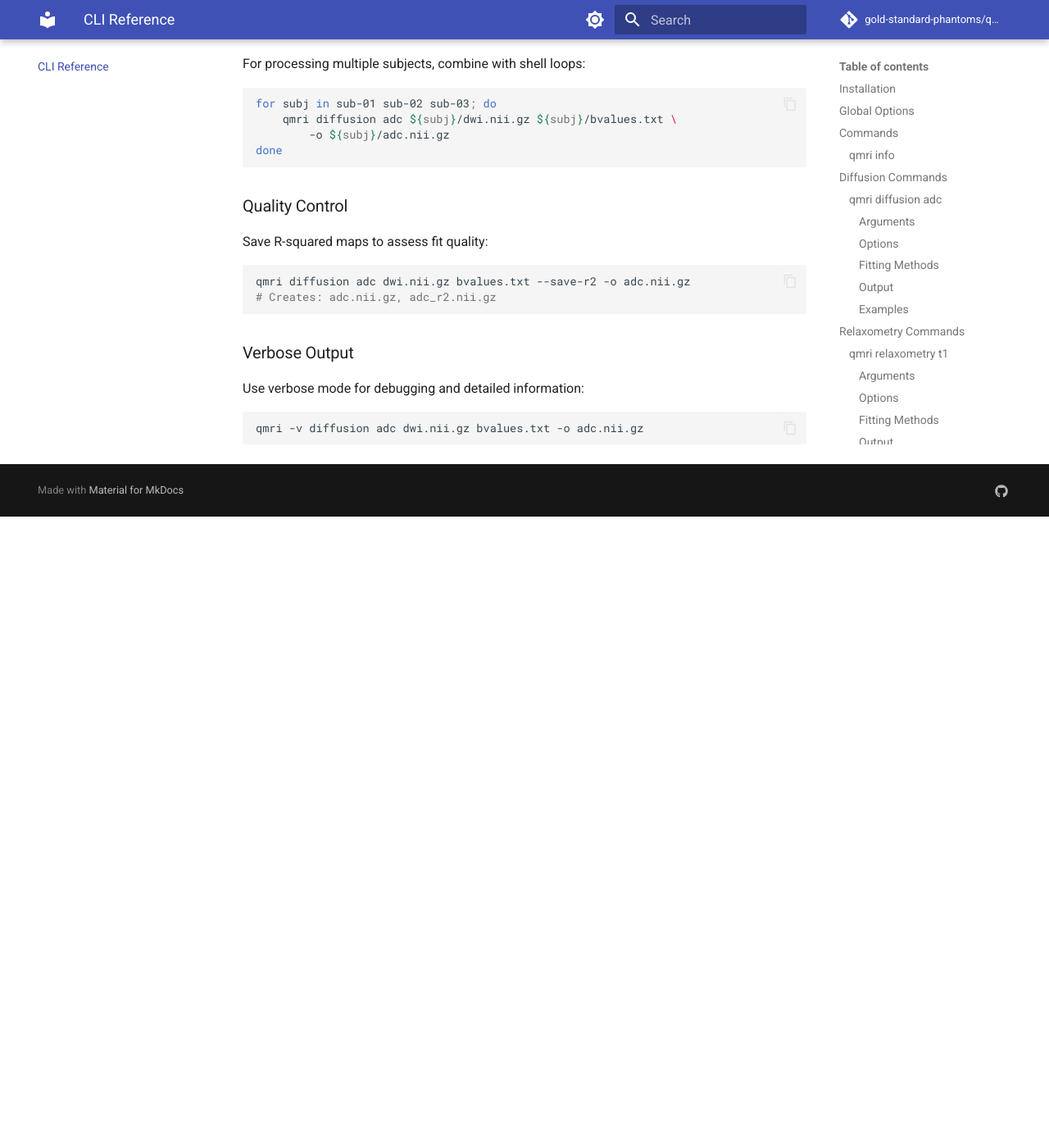
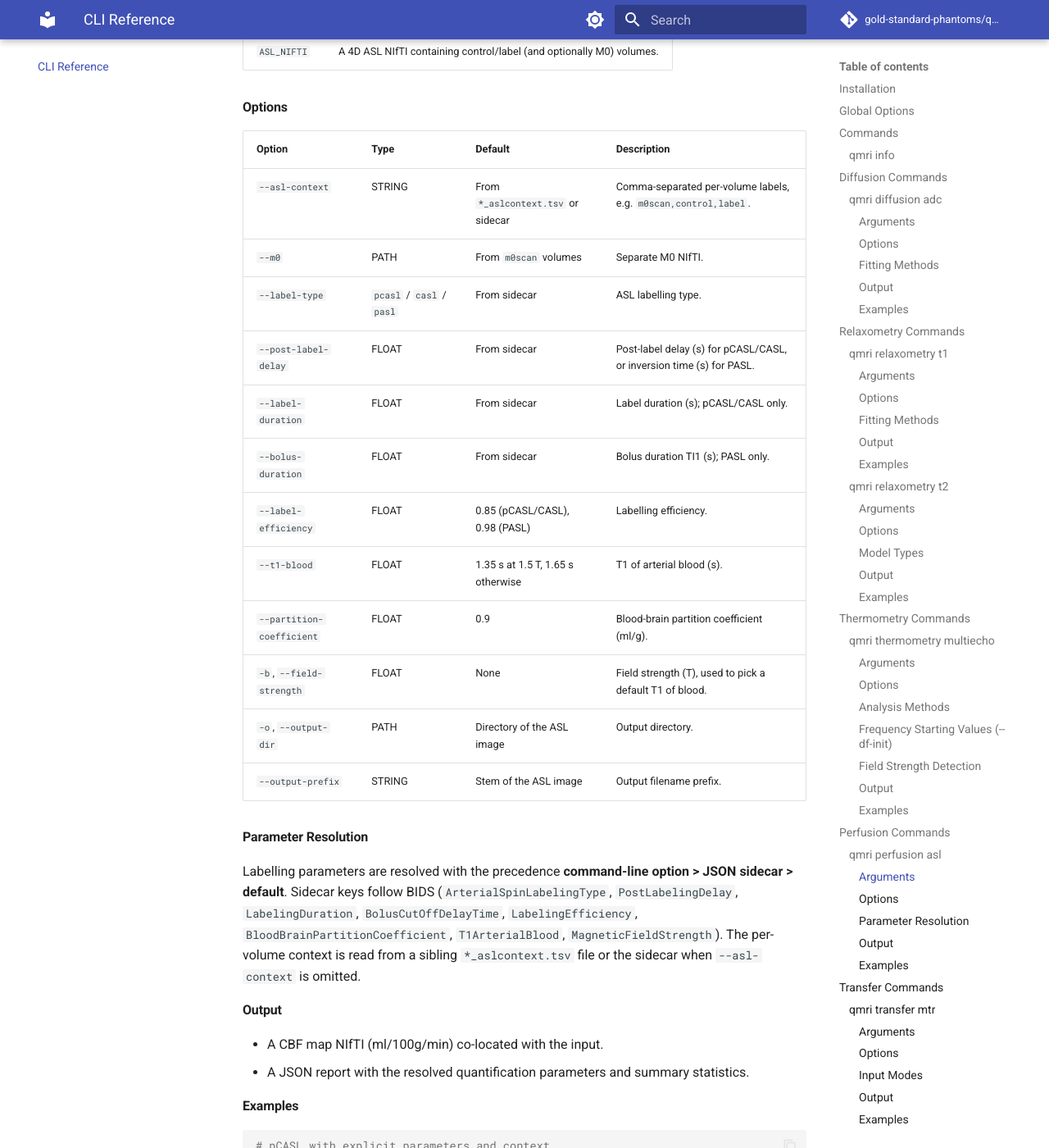
Before and after one commit to gold-standard-phantoms/qmri, an MkDocs documentation site: the page built from docs/cli.md, in a window 1280 px wide and 1400 px high, scrolled down 8346 px. Shown: the whole window at 82% size. Built offline with MkDocs 1.6.1 and Material for MkDocs 9.7.7, drawn with Linux system fonts in a browser that asks for light colours; comment, search, counter and statistics services are not loaded; before the commit the page ends 8976 px from its top, so only the background shows below that; some of the changed text lies outside the part shown.

Commit message:
docs: document MTR and ASL pipelines and CLI commands
Add the MTR and ASL pipelines to the pipelines API reference and add 'qmri perfusion asl' and 'qmri transfer mtr' to the CLI reference.

````diff
--- a/docs/cli.md
+++ b/docs/cli.md
@@ -291,6 +291,123 @@ qmri thermometry multiecho block1.nii.gz block2.nii.gz \
 
 ---
 
+## Perfusion Commands
+
+### `qmri perfusion asl`
+
+Quantify cerebral blood flow (CBF) from an arterial spin labelling (ASL) image
+using the White Paper consensus equations. This command wraps the
+[`qmri.pipelines.perfusion`](api/pipelines.md) pipeline.
+
+```bash
+qmri perfusion asl ASL_NIFTI [OPTIONS]
+```
+
+#### Arguments
+
+| Argument | Description |
+|----------|-------------|
+| `ASL_NIFTI` | A 4D ASL NIfTI containing control/label (and optionally M0) volumes. |
+
+#### Options
+
+| Option | Type | Default | Description |
+|--------|------|---------|-------------|
+| `--asl-context` | STRING | From `*_aslcontext.tsv` or sidecar | Comma-separated per-volume labels, e.g. `m0scan,control,label`. |
+| `--m0` | PATH | From `m0scan` volumes | Separate M0 NIfTI. |
+| `--label-type` | `pcasl` / `casl` / `pasl` | From sidecar | ASL labelling type. |
+| `--post-label-delay` | FLOAT | From sidecar | Post-label delay (s) for pCASL/CASL, or inversion time (s) for PASL. |
+| `--label-duration` | FLOAT | From sidecar | Label duration (s); pCASL/CASL only. |
+| `--bolus-duration` | FLOAT | From sidecar | Bolus duration TI1 (s); PASL only. |
+| `--label-efficiency` | FLOAT | 0.85 (pCASL/CASL), 0.98 (PASL) | Labelling efficiency. |
+| `--t1-blood` | FLOAT | 1.35 s at 1.5 T, 1.65 s otherwise | T1 of arterial blood (s). |
+| `--partition-coefficient` | FLOAT | 0.9 | Blood-brain partition coefficient (ml/g). |
+| `-b`, `--field-strength` | FLOAT | None | Field strength (T), used to pick a default T1 of blood. |
+| `-o`, `--output-dir` | PATH | Directory of the ASL image | Output directory. |
+| `--output-prefix` | STRING | Stem of the ASL image | Output filename prefix. |
+
+#### Parameter Resolution
+
+Labelling parameters are resolved with the precedence
+**command-line option > JSON sidecar > default**. Sidecar keys follow BIDS
+(`ArterialSpinLabelingType`, `PostLabelingDelay`, `LabelingDuration`,
+`BolusCutOffDelayTime`, `LabelingEfficiency`, `BloodBrainPartitionCoefficient`,
+`T1ArterialBlood`, `MagneticFieldStrength`). The per-volume context is read from
+a sibling `*_aslcontext.tsv` file or the sidecar when `--asl-context` is omitted.
+
+#### Output
+
+- A CBF map NIfTI (ml/100g/min) co-located with the input.
+- A JSON report with the resolved quantification parameters and summary statistics.
+
+#### Examples
+
+```bash
+# pCASL with explicit parameters and context
+qmri perfusion asl asl.nii.gz --label-type pcasl \
+    --post-label-delay 1.8 --label-duration 1.8 \
+    --asl-context m0scan,control,label -o results/
+
+# Parameters and context read from the BIDS sidecar / aslcontext.tsv
+qmri perfusion asl sub-01_asl.nii.gz -o results/
+
+# PASL with a separate M0 image
+qmri perfusion asl asl.nii.gz --m0 m0.nii.gz --label-type pasl \
+    --post-label-delay 1.8 --bolus-duration 0.8 -o results/
+```
+
+---
+
+## Transfer Commands
+
+### `qmri transfer mtr`
+
+Calculate a magnetisation transfer ratio (MTR) map from images acquired with and
+without bound-pool saturation. This command wraps the
+[`qmri.pipelines.transfer`](api/pipelines.md) pipeline.
+
+```bash
+qmri transfer mtr SATURATED [OPTIONS]
+```
+
+#### Arguments
+
+| Argument | Description |
+|----------|-------------|
+| `SATURATED` | The image acquired with bound-pool saturation. In combined mode, a 4D file whose last axis holds two volumes ordered `[unsaturated, saturated]`. |
+
+#### Options
+
+| Option | Type | Default | Description |
+|--------|------|---------|-------------|
+| `-u`, `--unsaturated` | PATH | None | Image without bound-pool saturation. Omit to use combined mode. |
+| `-o`, `--output-dir` | PATH | Directory of the `SATURATED` image | Output directory. |
+| `--output-prefix` | STRING | Stem of the `SATURATED` image | Output filename prefix. |
+
+#### Input Modes
+
+- **Separate** (`--unsaturated` given): two individual NIfTI images of the same
+  shape and affine.
+- **Combined** (`--unsaturated` omitted): a single 4D NIfTI whose last axis holds
+  two volumes ordered `[unsaturated, saturated]`.
+
+#### Output
+
+- An MTR map NIfTI in percentage units (pu), co-located with the input.
+- A JSON report with summary statistics over the valid voxels.
+
+#### Examples
+
+```bash
+# Separate saturated and unsaturated images
+qmri transfer mtr sat.nii.gz -u nosat.nii.gz -o results/
+
+# A single 4D file ordered [unsaturated, saturated]
+qmri transfer mtr mt.nii.gz -o results/
+```
+
+---
+
 ## Common Usage Patterns
 
 ### Processing with Masks
````
Also changed, not shown: docs/api/pipelines.md (+16 -0 lines).
